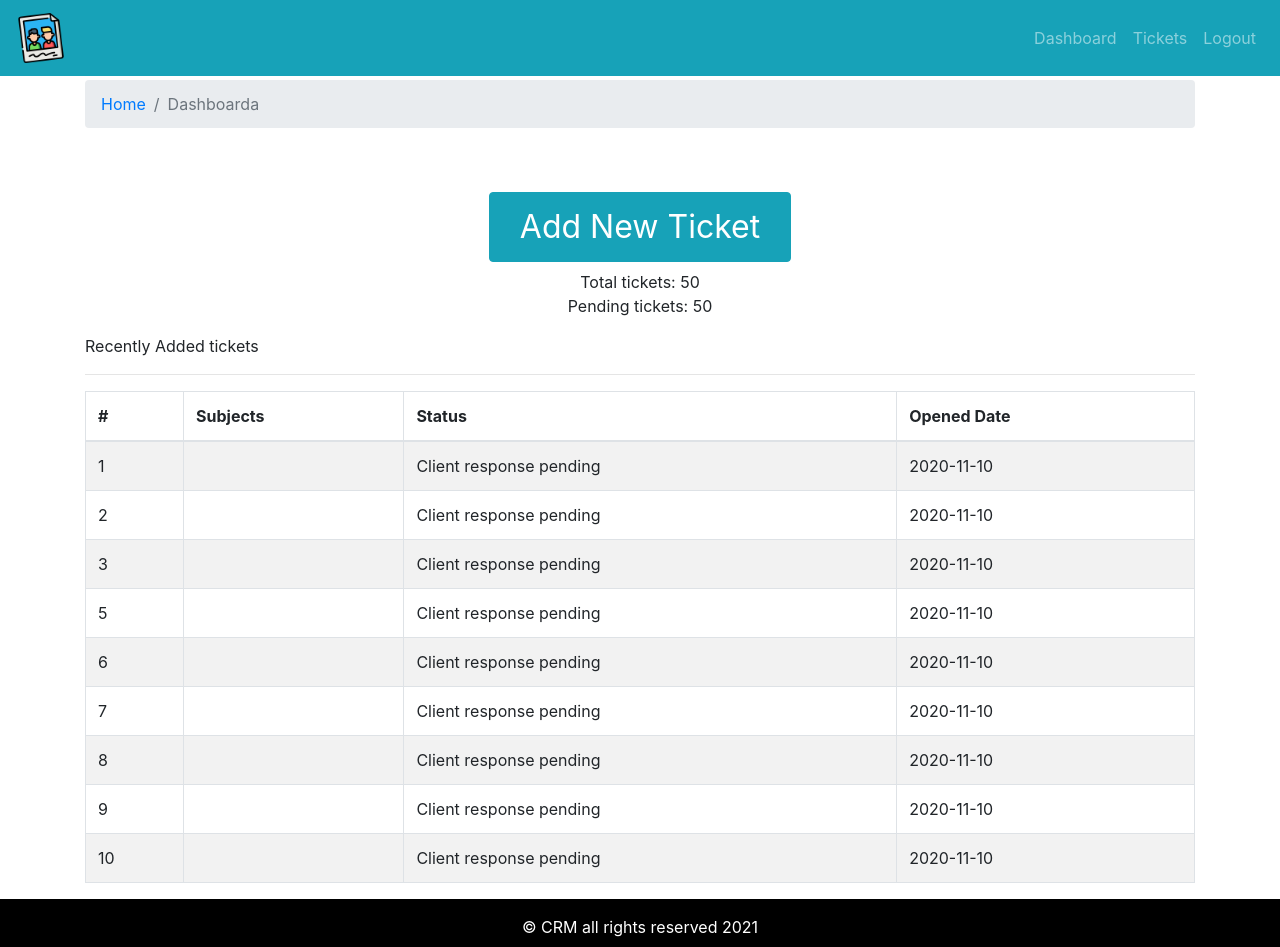
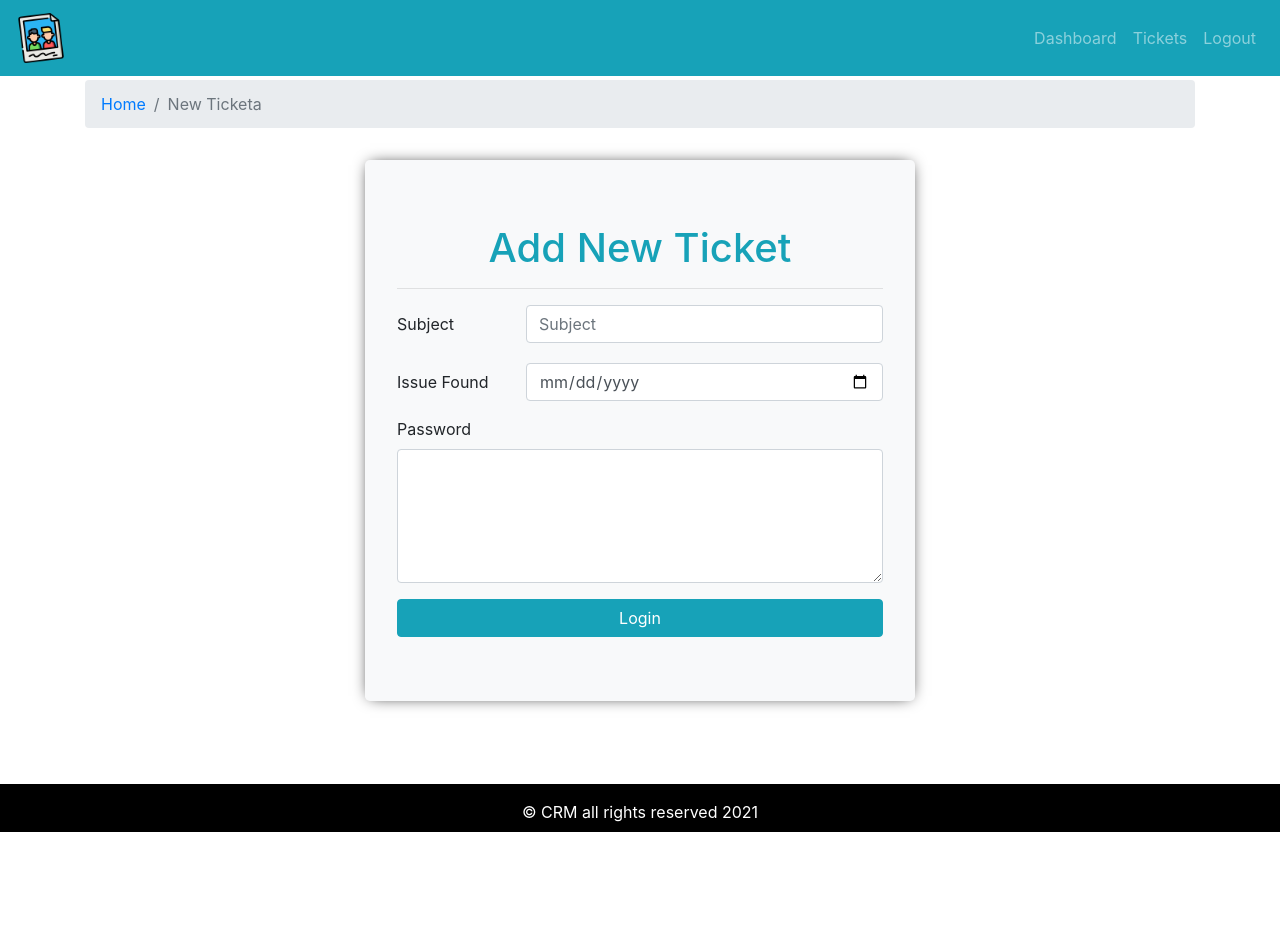
Before and after one commit to masalconsultant/crm-frontend, a React (Create React App) app: page / in a window 1280 px wide. After the commit the page ends 832 px from the top, so only its background shows below. Built offline with nearby package versions, Linux system fonts and the light colour scheme.

Commit message:
ticket form eklendi

```diff
--- a/src/App.js
+++ b/src/App.js
@@ -1,15 +1,17 @@
 import React from 'react';
 import './App.css';
 import { DefaultLayout } from './layout/DefaultLayout';
-import { Dashboard } from './pages/dashboard/Dashboard.page';
-import { Entry } from './pages/entry/Entry.pages';
+//import { Dashboard } from './pages/dashboard/Dashboard.page';
+//import { Entry } from './pages/entry/Entry.pages';
+import { AddTicket } from './pages/new-ticket/AddTicket.page';
 
 function App() {
   return (
     <div className="App">
     {/*<Entry />*/}
     <DefaultLayout>
-       <Dashboard />
+       {/*<Dashboard />*/}
+       <AddTicket />
     </DefaultLayout>
     </div>
   );
--- /dev/null
+++ b/src/components/add-ticket-form/AddTicketForm.comp.js
@@ -0,0 +1,79 @@
+import React from 'react';
+import { Jumbotron, Form, Row, Col, Button} from 'react-bootstrap';
+import PropTypes from 'prop-types';
+
+import './add-ticket-form.style.css';
+
+
+export const AddTicketForm= ({ handleOnSubmit,handleOnChange, frmDataErro,frmDt}) => {
+
+    console.log(frmDt);
+    return (
+        <Jumbotron className="mt-3 add-new-ticket bg-light">
+            <h1 className="text-info text-center">Add New Ticket</h1>
+            <hr />
+
+            <Form autoComplete="off" onSubmit={handleOnSubmit}>
+
+                  <Form.Group as={Row}>
+                      <Form.Label column sm={3} >
+                          Subject
+                      </Form.Label>
+                      <Col sm={9}>
+                            <Form.Control
+
+                            name='subject'
+                            value={frmDt.subjet}
+                            minLength="3"
+                            maxLength="100"
+                            onChange={handleOnChange}
+                            placeholder='Subject'
+                            required
+                      />
+                      <Form.Text className="text-danger">
+                          {frmDataErro.subjet && "Subject is required"}
+                    </Form.Text>
+                      </Col>
+                  </Form.Group>
+
+                  <Form.Group as={Row}>
+                      <Form.Label column sm={3} >
+                          Issue Found
+                     </Form.Label>
+                      <Col sm={9}>
+                        <Form.Control
+                            type='date'
+                            name='issueDate'
+                            value={frmDt.issueDate}
+                            onChange={handleOnChange}
+                            required
+                      />
+                    </Col>
+
+                  </Form.Group>
+                  <Form.Group>
+                    <Form.Label>Password</Form.Label>
+                      <Form.Control
+                        as='textarea'
+                        name='detail'
+                        rows="5"
+                        value={frmDt.detail}
+                        onChange={handleOnChange}
+                        required
+                    />
+
+                  </Form.Group>
+                  <Button type='submit' variant="info" block>Login</Button>
+                </Form>
+        </Jumbotron>
+    )
+}
+
+AddTicketForm.propTypes= {
+
+    handleOnSubmit: PropTypes.func.isRequired,
+    handleOnChange:PropTypes.func.isRequired,
+    frmDt:PropTypes.object.isRequired,
+    frmDataErro:PropTypes.object.isRequired
+
+}
--- /dev/null
+++ b/src/components/add-ticket-form/add-ticket-form.style.css
@@ -0,0 +1,6 @@
+.add-new-ticket {
+    max-width: 550px;
+    margin-left: auto;
+    margin-right: auto;
+    box-shadow: 0px 0px 15px -5px black;
+}
--- /dev/null
+++ b/src/pages/new-ticket/AddTicket.page.js
@@ -0,0 +1,74 @@
+import React,{ useEffect, useState } from 'react'
+import { Container, Row, Col } from 'react-bootstrap';
+import { AddTicketForm } from '../../components/add-ticket-form/AddTicketForm.comp';
+import { PageBreadcrumb } from '../../components/breadcrumb/Breadcrumb.comp';
+import { shortText } from '../../utils/validation';
+
+
+const initialFrmDt ={
+    subject:"",
+    issueDate:"",
+    detail:"",
+};
+
+const initialFrmError ={
+    subject:false,
+    issueDate:false,
+    detail:false,
+}
+
+
+export const AddTicket = () => {
+    const [frmData, setFrmData] = useState(initialFrmDt);
+    const [frmDataErro, setFrmDataErro] = useState(initialFrmError);
+
+
+    useEffect(() => {}, [frmData,frmDataErro]);
+
+    const handleOnChange = (e) => {
+        const { name, value } = e.target;
+
+
+        setFrmData({
+            ...frmData,
+            [name]:value,
+        });
+      };
+
+const handleOnSubmit = async (e) => {
+    e.preventDefault();
+
+    setFrmDataErro(initialFrmError)
+    const isSubjectValid=  await shortText(frmData.subject);
+
+      setFrmDataErro({
+        ...initialFrmError,
+        subject:!isSubjectValid,
+    });
+}
+
+
+
+
+    return (
+        <Container>
+            <Row>
+                <Col>
+                <PageBreadcrumb page="New Ticket" />
+                </Col>
+            </Row>
+            <Row>
+                <Col>
+                   <AddTicketForm
+                   handleOnChange={handleOnChange}
+                   handleOnSubmit={handleOnSubmit}
+                   frmDt={frmData}
+                   frmDataErro={frmDataErro}
+
+                   />
+                </Col>
+            </Row>
+
+        </Container>
+    )
+}
--- /dev/null
+++ b/src/utils/validation.js
@@ -0,0 +1,3 @@
+export const shortText = str => {
+    return str.length >= 3 && str.length <=100
+}
```
